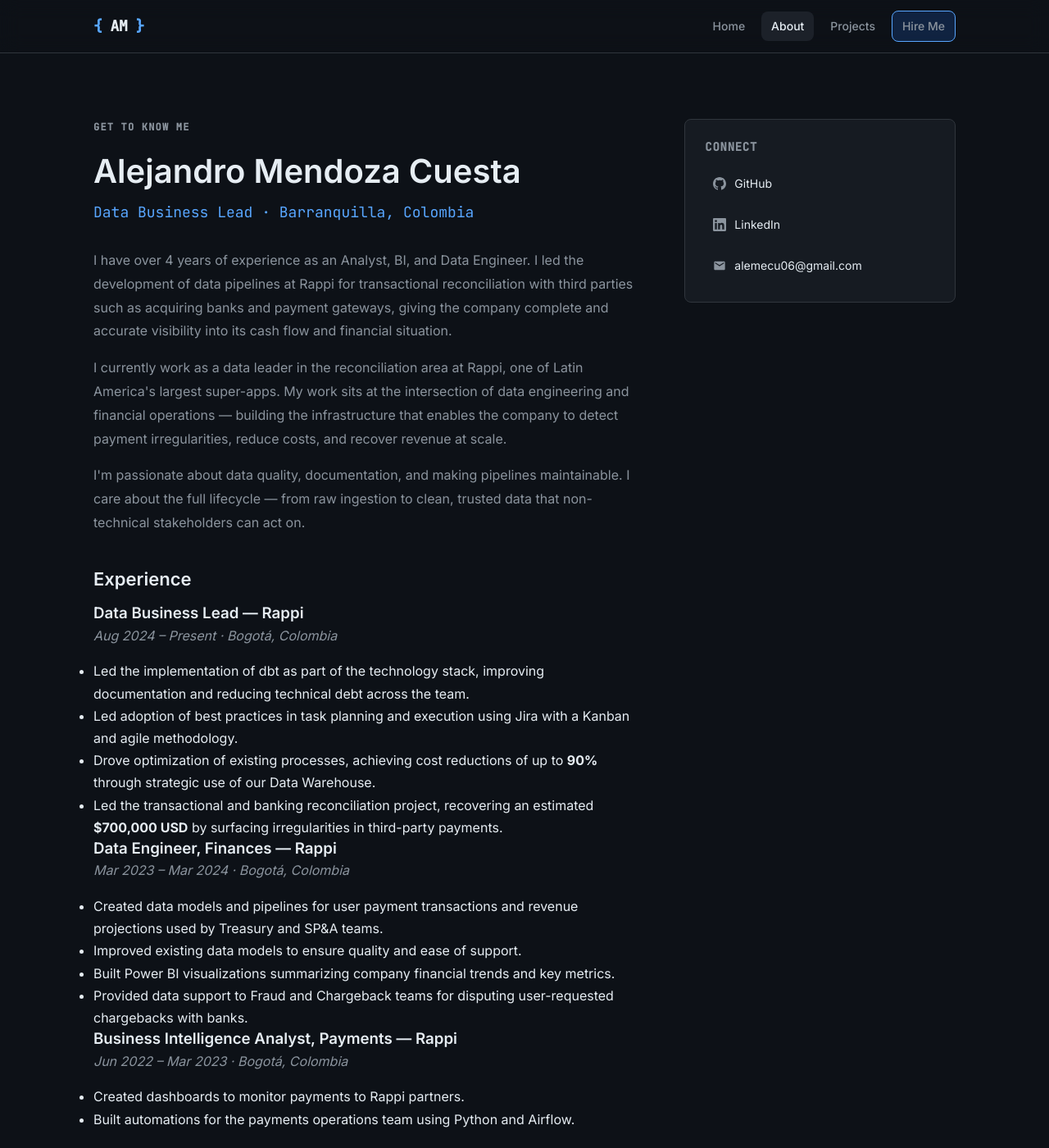
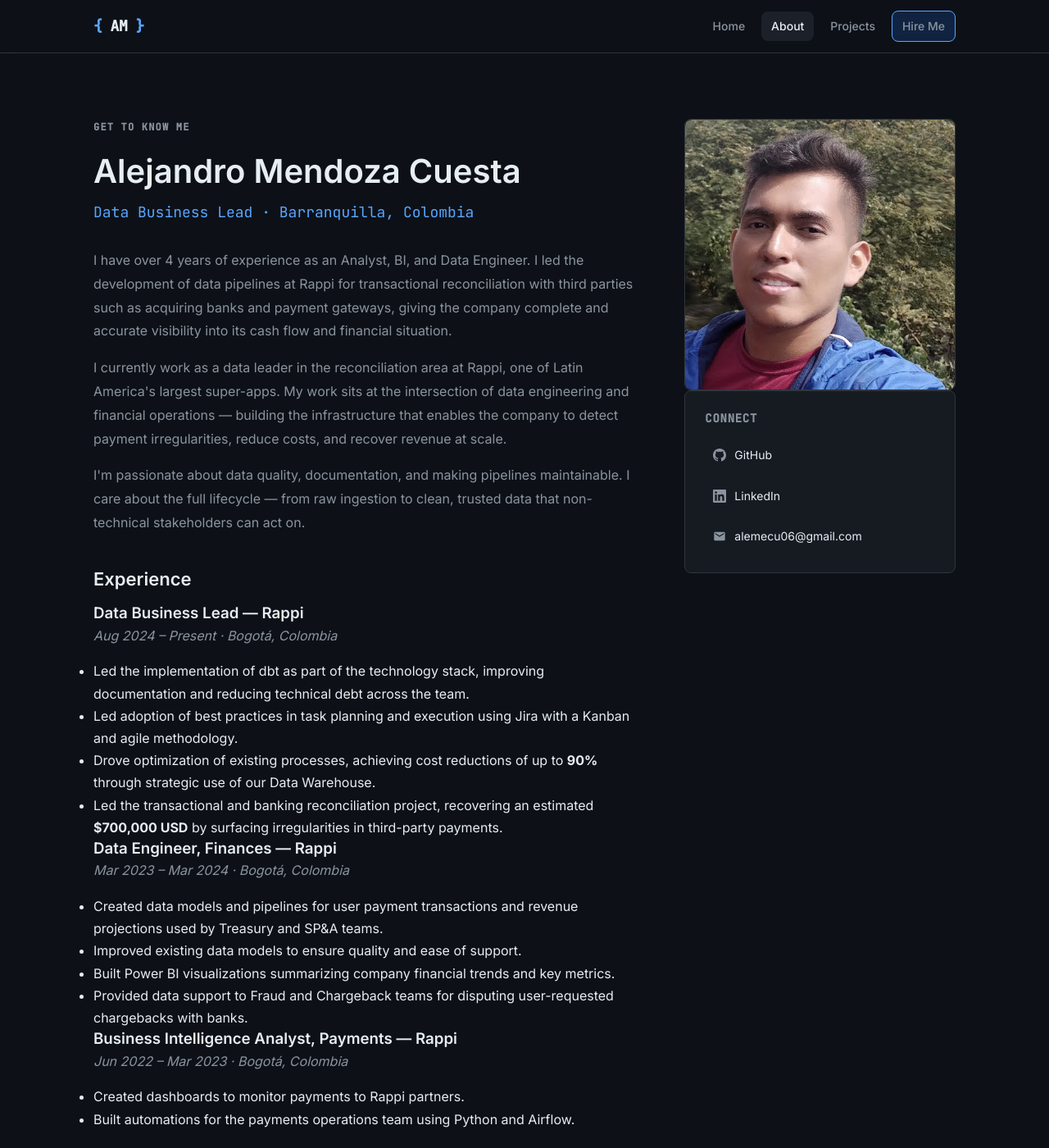
Before and after one commit to A13J0MC/portafolio, a Jekyll site: the page built from about.html, in a window 1280 px wide and 1400 px high. Shown: the whole window at 82% size. Built offline with Jekyll 4.4.1, drawn with Linux system fonts in a browser that asks for light colours.

Commit message:
Add profile photo to About page
Co-Authored-By: Claude Sonnet 4.6 <noreply@anthropic.com>

```diff
--- a/about.html
+++ b/about.html
@@ -74,6 +74,9 @@ permalink: /about/
       </div>
 
       <aside class="about-sidebar">
+        <div class="about-card about-card--photo">
+          <img src="{{ '/assets/profile.png' | relative_url }}" alt="Alejandro Mendoza Cuesta" class="profile-photo" />
+        </div>
         <div class="about-card">
           <h3>Connect</h3>
           <div class="about-card-links">
--- a/assets/css/main.scss
+++ b/assets/css/main.scss
@@ -332,6 +332,8 @@ h1, h2, h3, h4 { line-height: 1.3; font-weight: 600; }
   background: var(--bg-card); border: 1px solid var(--border);
   border-radius: var(--radius); padding: 24px;
 }
+.about-card--photo { padding: 0; overflow: hidden; border-radius: var(--radius); }
+.profile-photo { width: 100%; display: block; object-fit: cover; aspect-ratio: 1/1; border-radius: var(--radius); }
 .about-card h3 { font-size: 14px; color: var(--text-muted); margin-bottom: 16px; text-transform: uppercase; letter-spacing: 0.05em; font-family: var(--font-mono); }
 .about-card-links { display: flex; flex-direction: column; gap: 10px; }
 .about-card-links a { display: flex; align-items: center; gap: 10px; color: var(--text); font-size: 14px; padding: 8px 10px; border-radius: 6px; transition: background var(--transition); }
```
Also changed, not shown: assets/profile.png (added).
